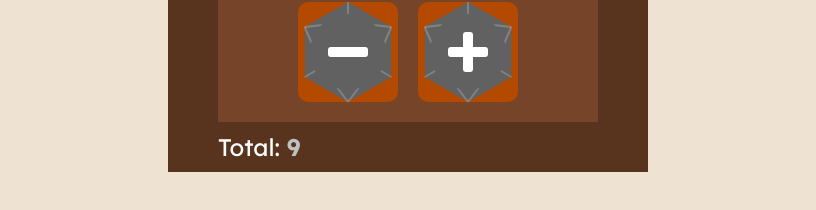
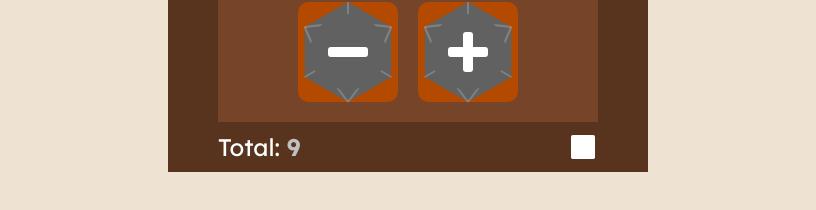
Before and after one commit to DanielBelchamber/skill-dice, a Vue app: page / in a window 1280 px wide. Both pictures are taken after a click on the button "Roll". Shown: the part 508-718 px from the top of the page, without its empty margins (232-1048 px from the left). Built offline with nearby package versions, Linux system fonts and the light colour scheme.

Commit message:
feat: DieFace

```diff
--- /dev/null
+++ b/src/components/DieFace.vue
@@ -0,0 +1,55 @@
+<script setup lang="ts">
+import { type PropType } from 'vue'
+
+import type { SkillDieShape, SkillDieValue } from '@/composables/dicePool';
+
+defineProps({
+  size: {
+    type: Number,
+    default: 20
+  },
+  value: {
+    type: Number as PropType<SkillDieValue>,
+    required: false
+  },
+  shape: {
+    type: String as PropType<SkillDieShape>,
+    required: false
+  },
+  color: {
+    type: String,
+    default: 'black'
+  }
+})
+</script>
+
+<template>
+  <svg class="DieFace" :width="size" :height="size" viewBox="0 0 50 50">
+    <!-- Faces -->
+    <rect v-if="value === 1 || value === 2" x="5" y="20" width="40" height="10" rx="3" fill="white" />
+    <rect v-if="value === 2" x="20" y="5" width="10" height="40" rx="3" fill="white" />
+    <polygon v-if="value === 3 || shape === 'Triangle'" points="25,11 7.68,41 42.32,41" stroke-width="6" stroke="white"
+      stroke-linejoin="round" fill="white" />
+    <rect v-if="value === 4 || shape === 'Square'" x="5" y="5" width="40" height="40" rx="3" fill="white" />
+    <polygon v-if="value === 5 || shape === 'Star'" points="25,5 36.76,41.18 5.98,18.82 44.02,18.82 13.24,41.18"
+      stroke-width="6" stroke="white" stroke-linejoin="round" fill="white" />
+  </svg>
+</template>
+
+<style scoped>
+.master-fill {
+  fill: var(--master);
+}
+
+.expert-fill {
+  fill: var(--expert);
+}
+
+.apprentice-fill {
+  fill: var(--apprentice);
+}
+
+.novice-fill {
+  fill: var(--novice);
+}
+</style>
--- a/src/components/SkillDie.vue
+++ b/src/components/SkillDie.vue
@@ -1,7 +1,7 @@
 <script setup lang="ts">
 import { type PropType } from 'vue'
 
-import type { SkillDieRank, SkillDieShape, SkillDieValue } from '@/composables/dicePool';
+import type { SkillDieRank, SkillDieValue } from '@/composables/dicePool';
 
 defineProps({
   size: {
@@ -14,10 +14,6 @@ defineProps({
   },
   value: {
     type: Number as PropType<SkillDieValue>,
-    required: false
-  },
-  shape: {
-    type: String as PropType<SkillDieShape>,
     required: false
   }
 })
@@ -72,11 +68,11 @@ defineProps({
     <!-- Faces -->
     <rect v-if="value === 1 || value === 2" x="30" y="45" width="40" height="10" rx="3" fill="white" />
     <rect v-if="value === 2" x="45" y="30" width="10" height="40" rx="3" fill="white" />
-    <polygon v-if="value === 3 || shape === 'Triangle'" points="50,33 32.68,63 67.32,63" stroke-width="6" stroke="white"
-      stroke-linejoin="round" fill="white" />
-    <rect v-if="value === 4 || shape === 'Square'" x="30" y="30" width="40" height="40" rx="3" fill="white" />
-    <polygon v-if="value === 5 || shape === 'Star'" points="50,30 61.76,66.18 30.98,43.82 69.02,43.82 38.24,66.18"
-      stroke-width="6" stroke="white" stroke-linejoin="round" fill="white" />
+    <polygon v-if="value === 3" points="50,33 32.68,63 67.32,63" stroke-width="6" stroke="white" stroke-linejoin="round"
+      fill="white" />
+    <rect v-if="value === 4" x="30" y="30" width="40" height="40" rx="3" fill="white" />
+    <polygon v-if="value === 5" points="50,30 61.76,66.18 30.98,43.82 69.02,43.82 38.24,66.18" stroke-width="6"
+      stroke="white" stroke-linejoin="round" fill="white" />
   </svg>
 </template>
 
--- a/src/views/DiceRoller.vue
+++ b/src/views/DiceRoller.vue
@@ -3,9 +3,10 @@ import { computed, onMounted, ref, watch } from 'vue'
 
 import { useAppStore } from '@/stores/app'
 import { type RollDisplay, type SkillCheck } from '@/composables/skill'
-import SkillDie from '@/components/SkillDie.vue'
 import SkillProficiencySlider from '@/components/SkillProficiencySlider.vue';
 import SkillProficiency from '@/components/SkillProficiency.vue';
+import SkillDie from '@/components/SkillDie.vue'
+import DieFace from '@/components/DieFace.vue';
 
 const appStore = useAppStore()
 
@@ -99,6 +100,9 @@ const makeSkillCheck = () => {
         <span>{{ totalDisplaySetup }}</span>
         <span :class="skillCheck.success ? 'success' : 'failure'">{{ skillCheck.total }}</span>
       </div>
+      <div class="shapes">
+        <DieFace v-for="(shape, index) in skillCheck.shapes" :key="index" :size="30" :shape="shape" color="white" />
+      </div>
     </div>
   </main>
 </template>
@@ -191,7 +195,7 @@ main {
 
 .dice-tray .calculated-total {
   position: absolute;
-  width: 250px;
+  width: 220px;
   bottom: -50px;
   left: 0;
   font-size: 1.5rem;
@@ -199,4 +203,13 @@ main {
   font-weight: 500;
   color: white;
 }
+
+.dice-tray .shapes {
+  position: absolute;
+  bottom: -40px;
+  right: 0;
+  display: flex;
+  align-items: center;
+  justify-content: center;
+}
 </style>
```
